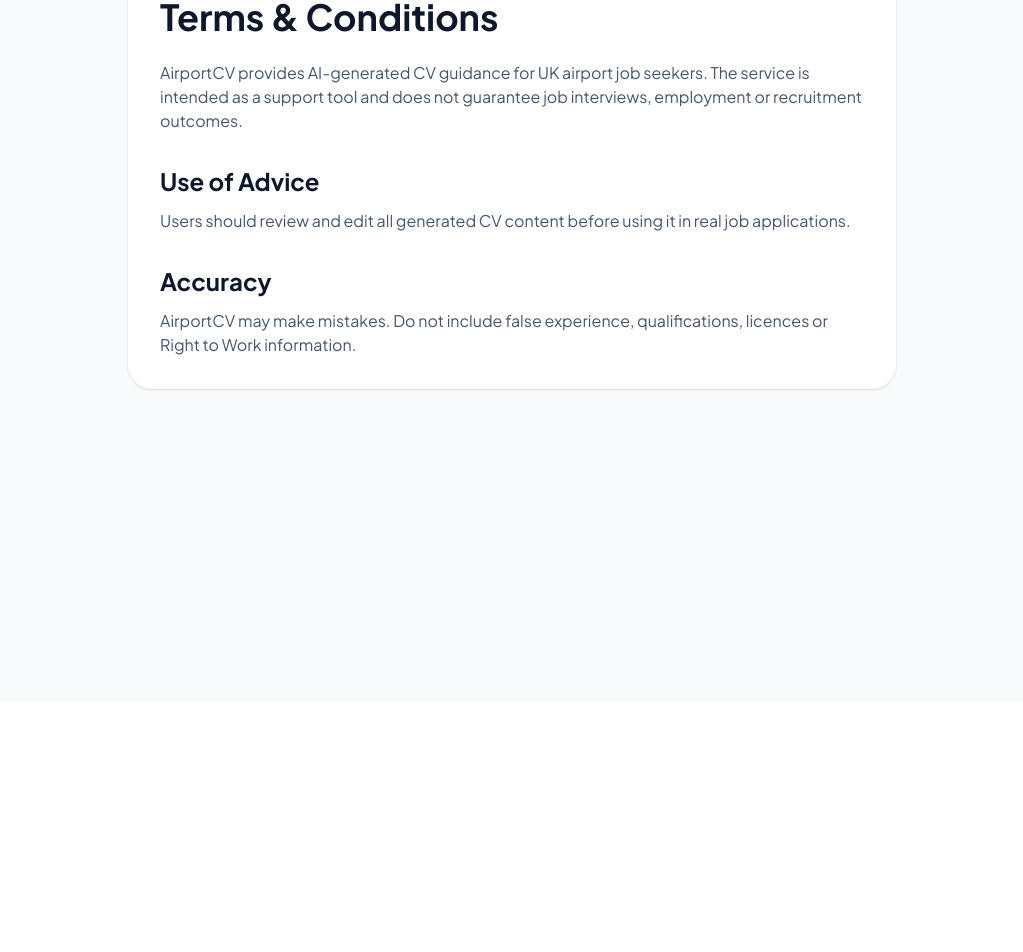
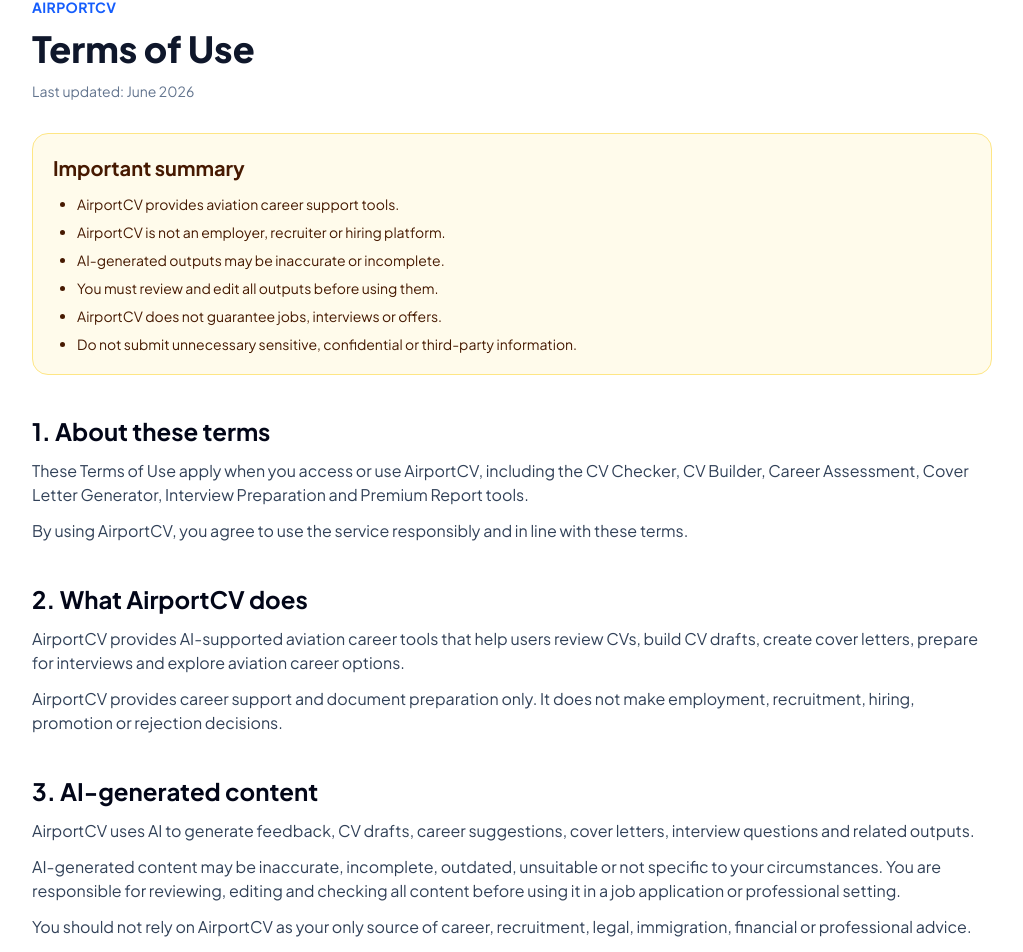
Before and after one commit to jjayakumaraero-eng/airportcv-web, a Next.js app: page /terms in a window 1280 px wide. Shown: the part 99-1051 px from the top of the page, without its empty margins (128-1151 px from the left). Before the commit the page ends 800 px from the top, so only its background shows below. Built offline with nearby package versions, Linux system fonts and the light colour scheme.

Commit message:
Add terms of use page

```diff
--- a/app/terms/page.tsx
+++ b/app/terms/page.tsx
@@ -1,27 +1,260 @@
+import Link from "next/link";
+
+const lastUpdated = "June 2026";
+
+export const metadata = {
+  title: "Terms of Use | AirportCV",
+  description:
+    "Terms of Use for AirportCV, including AI-generated CV, career, cover letter and interview guidance.",
+};
+
 export default function TermsPage() {
   return (
     <main className="min-h-screen bg-slate-50 px-6 py-16 text-slate-900">
-      <div className="mx-auto max-w-3xl rounded-3xl bg-white p-8 shadow-sm">
-        <h1 className="text-4xl font-bold">Terms & Conditions</h1>
-
-        <p className="mt-6 text-slate-600">
-          AirportCV provides AI-generated CV guidance for UK airport job seekers.
-          The service is intended as a support tool and does not guarantee job interviews,
-          employment or recruitment outcomes.
+      <section className="mx-auto max-w-5xl rounded-3xl bg-white p-8 shadow-sm">
+        <p className="text-sm font-bold uppercase tracking-wide text-blue-600">
+          AirportCV
         </p>
 
-        <h2 className="mt-8 text-2xl font-bold">Use of Advice</h2>
-        <p className="mt-3 text-slate-600">
-          Users should review and edit all generated CV content before using it
-          in real job applications.
+        <h1 className="mt-3 text-4xl font-extrabold">Terms of Use</h1>
+
+        <p className="mt-3 text-sm text-slate-500">
+          Last updated: {lastUpdated}
         </p>
 
-        <h2 className="mt-8 text-2xl font-bold">Accuracy</h2>
-        <p className="mt-3 text-slate-600">
-          AirportCV may make mistakes. Do not include false experience,
-          qualifications, licences or Right to Work information.
-        </p>
-      </div>
+        <div className="mt-8 rounded-2xl border border-amber-200 bg-amber-50 p-5 text-amber-950">
+          <h2 className="text-xl font-bold">Important summary</h2>
+          <ul className="mt-3 list-disc space-y-2 pl-6 text-sm">
+            <li>AirportCV provides aviation career support tools.</li>
+            <li>AirportCV is not an employer, recruiter or hiring platform.</li>
+            <li>AI-generated outputs may be inaccurate or incomplete.</li>
+            <li>You must review and edit all outputs before using them.</li>
+            <li>AirportCV does not guarantee jobs, interviews or offers.</li>
+            <li>
+              Do not submit unnecessary sensitive, confidential or third-party
+              information.
+            </li>
+          </ul>
+        </div>
+
+        <div className="mt-10 space-y-10 text-slate-700">
+          <section>
+            <h2 className="text-2xl font-bold text-slate-950">
+              1. About these terms
+            </h2>
+            <p className="mt-3">
+              These Terms of Use apply when you access or use AirportCV,
+              including the CV Checker, CV Builder, Career Assessment, Cover
+              Letter Generator, Interview Preparation and Premium Report tools.
+            </p>
+            <p className="mt-3">
+              By using AirportCV, you agree to use the service responsibly and in
+              line with these terms.
+            </p>
+          </section>
+
+          <section>
+            <h2 className="text-2xl font-bold text-slate-950">
+              2. What AirportCV does
+            </h2>
+            <p className="mt-3">
+              AirportCV provides AI-supported aviation career tools that help
+              users review CVs, build CV drafts, create cover letters, prepare
+              for interviews and explore aviation career options.
+            </p>
+            <p className="mt-3">
+              AirportCV provides career support and document preparation only. It
+              does not make employment, recruitment, hiring, promotion or
+              rejection decisions.
+            </p>
+          </section>
+
+          <section>
+            <h2 className="text-2xl font-bold text-slate-950">
+              3. AI-generated content
+            </h2>
+            <p className="mt-3">
+              AirportCV uses AI to generate feedback, CV drafts, career
+              suggestions, cover letters, interview questions and related
+              outputs.
+            </p>
+            <p className="mt-3">
+              AI-generated content may be inaccurate, incomplete, outdated,
+              unsuitable or not specific to your circumstances. You are
+              responsible for reviewing, editing and checking all content before
+              using it in a job application or professional setting.
+            </p>
+            <p className="mt-3">
+              You should not rely on AirportCV as your only source of career,
+              recruitment, legal, immigration, financial or professional advice.
+            </p>
+          </section>
+
+          <section>
+            <h2 className="text-2xl font-bold text-slate-950">
+              4. No job or interview guarantee
+            </h2>
+            <p className="mt-3">
+              AirportCV does not guarantee that you will receive an interview,
+              job offer, promotion, visa, licence, security clearance or any
+              other career outcome.
+            </p>
+            <p className="mt-3">
+              Hiring outcomes depend on employers, recruiters, market
+              conditions, your qualifications, your experience, your application,
+              and other factors outside AirportCV’s control.
+            </p>
+          </section>
+
+          <section>
+            <h2 className="text-2xl font-bold text-slate-950">
+              5. Your responsibilities
+            </h2>
+            <p className="mt-3">You agree that you will:</p>
+            <ul className="mt-3 list-disc space-y-2 pl-6">
+              <li>Provide accurate information where possible.</li>
+              <li>Review and edit generated content before using it.</li>
+              <li>Not submit information you do not have permission to use.</li>
+              <li>
+                Not submit confidential employer information, third-party
+                personal data or unlawful content.
+              </li>
+              <li>
+                Not submit unnecessary sensitive information such as passport
+                numbers, National Insurance numbers, financial details, full home
+                address, health information or criminal offence information.
+              </li>
+              <li>
+                Not use AirportCV to misrepresent your experience,
+                qualifications, licences, right to work or employment history.
+              </li>
+            </ul>
+          </section>
+
+          <section>
+            <h2 className="text-2xl font-bold text-slate-950">
+              6. CVs, cover letters and applications
+            </h2>
+            <p className="mt-3">
+              Any CV, cover letter or application content generated by AirportCV
+              is a draft for your review. You are responsible for ensuring that
+              the final content is truthful, accurate and appropriate for the
+              role you are applying for.
+            </p>
+            <p className="mt-3">
+              AirportCV may improve wording, structure and presentation, but you
+              should never use generated content that adds false experience,
+              qualifications, licences, employment dates, achievements or
+              responsibilities.
+            </p>
+          </section>
+
+          <section>
+            <h2 className="text-2xl font-bold text-slate-950">
+              7. Privacy and personal data
+            </h2>
+            <p className="mt-3">
+              Your use of AirportCV is also covered by our Privacy Policy, which
+              explains how CV, career and technical information may be processed.
+            </p>
+            <p className="mt-3">
+              Please read our{" "}
+              <Link href="/privacy" className="font-semibold text-blue-700 underline">
+                Privacy Policy
+              </Link>{" "}
+              before submitting CVs or personal information.
+            </p>
+          </section>
+
+          <section>
+            <h2 className="text-2xl font-bold text-slate-950">
+              8. Service availability
+            </h2>
+            <p className="mt-3">
+              AirportCV may be changed, paused, updated or discontinued at any
+              time. We do not guarantee that the service will always be
+              available, error-free or uninterrupted.
+            </p>
+          </section>
+
+          <section>
+            <h2 className="text-2xl font-bold text-slate-950">
+              9. Third-party services
+            </h2>
+            <p className="mt-3">
+              AirportCV may rely on third-party providers for hosting, AI
+              processing, infrastructure, analytics or other services. These
+              providers may have their own terms and policies.
+            </p>
+          </section>
+
+          <section>
+            <h2 className="text-2xl font-bold text-slate-950">
+              10. Intellectual property
+            </h2>
+            <p className="mt-3">
+              AirportCV’s branding, design, layout, code, content and platform
+              materials belong to AirportCV or its licensors.
+            </p>
+            <p className="mt-3">
+              You may use the CVs, cover letters and other outputs generated for
+              you for your own personal career and job application purposes.
+            </p>
+          </section>
+
+          <section>
+            <h2 className="text-2xl font-bold text-slate-950">
+              11. Limitation of liability
+            </h2>
+            <p className="mt-3">
+              To the extent permitted by law, AirportCV is not responsible for
+              loss or damage arising from your use of AI-generated outputs,
+              inaccurate information you submit, employer decisions, recruitment
+              outcomes, missed opportunities or service interruptions.
+            </p>
+            <p className="mt-3">
+              Nothing in these terms excludes liability where it would be
+              unlawful to do so.
+            </p>
+          </section>
+
+          <section>
+            <h2 className="text-2xl font-bold text-slate-950">
+              12. Changes to these terms
+            </h2>
+            <p className="mt-3">
+              We may update these Terms of Use when AirportCV changes or when
+              legal, technical or provider requirements change. The latest
+              version will be shown on this page.
+            </p>
+          </section>
+
+          <section>
+            <h2 className="text-2xl font-bold text-slate-950">
+              13. Contact
+            </h2>
+            <p className="mt-3">
+              For questions about these terms, contact:
+            </p>
+            <p className="mt-3 font-semibold text-slate-950">
+              support@airportcv.com
+            </p>
+            <p className="mt-3 text-sm text-slate-500">
+              Replace this with your correct monitored support email before
+              publishing.
+            </p>
+          </section>
+        </div>
+
+        <div className="mt-10 border-t border-slate-200 pt-6">
+          <Link
+            href="/"
+            className="inline-flex rounded-xl bg-blue-700 px-5 py-3 font-semibold text-white hover:bg-blue-800"
+          >
+            Back to AirportCV
+          </Link>
+        </div>
+      </section>
     </main>
   );
 }
```
